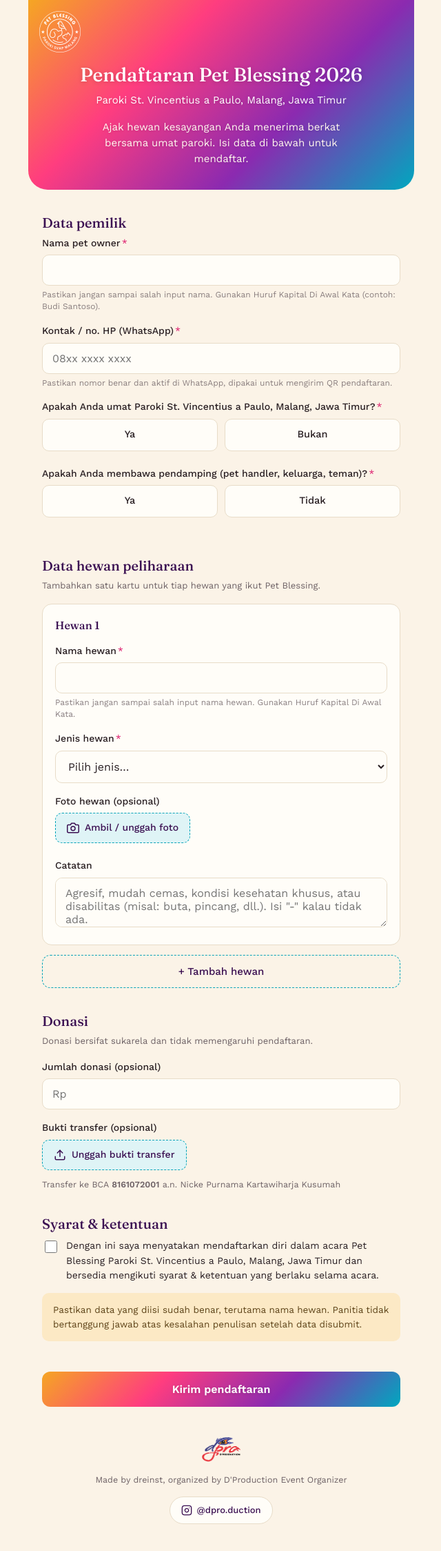
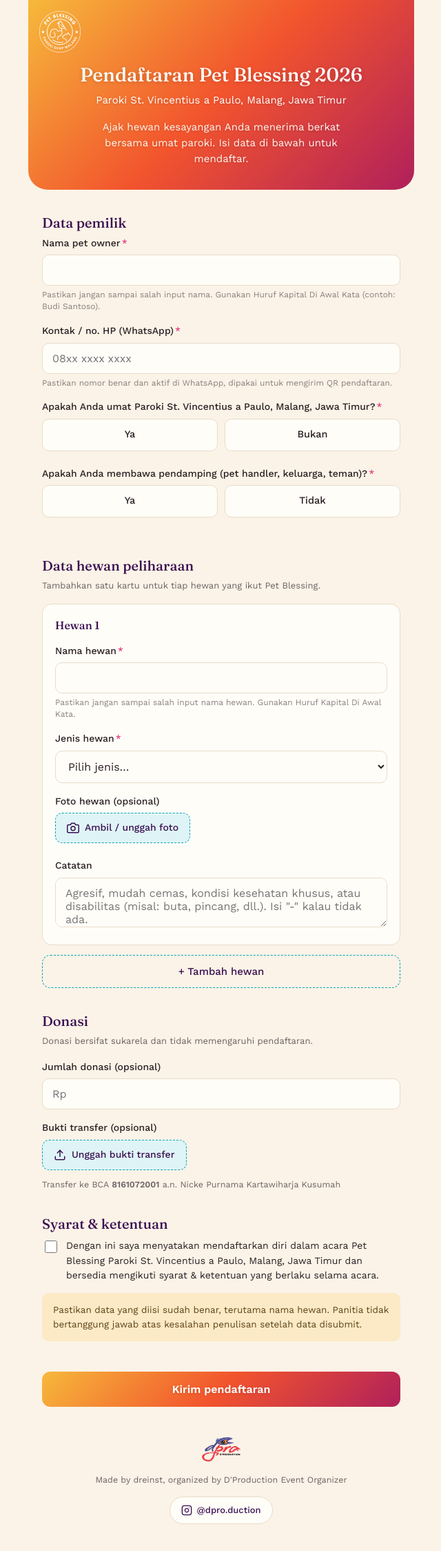
Before and after one commit to dreinst/petblessings, a website: page index.html in a window 1280 px wide. Shown: the whole page at 69% size, without its empty margins (319-959 px from the left). Drawn offline with nearby package versions, Linux system fonts and the light colour scheme.

Commit message:
Ganti gradasi UI dari 4 warna (kesan pelangi) jadi 3 warna hangat senada
Emas - oranye - merah marun (var --gradient-warm), tanpa hijau/biru/ungu
supaya tidak terbaca seperti bendera pelangi. Dipakai di latar header dan
tombol "Kirim pendaftaran", logo tetap putih.

Co-Authored-By: Claude Sonnet 5 <noreply@anthropic.com>

```diff
--- a/index.html
+++ b/index.html
@@ -26,7 +26,7 @@
     --accent-light:#FCE9C5;
     --pink:#E0357B;
     --line:#E8DCC8;
-    --rainbow:linear-gradient(135deg, #F5A623 0%, #FF3D7F 33%, #8B2AB0 66%, #00A8BF 100%);
+    --gradient-warm:linear-gradient(135deg, #F6B93B 0%, #F2542D 50%, #B0205B 100%);
     --danger:#A6423A;
     --danger-bg:#F6E7E5;
     --radius:14px;
@@ -36,7 +36,7 @@
   h1,h2,h3{font-family:'Fraunces',serif;font-weight:500;margin:0;}
   .wrap{max-width:560px;margin:0 auto;padding-bottom:64px;}
 
-  header.hero{position:relative;background:var(--rainbow);color:#fff;padding:92px 24px 32px;border-radius:0 0 28px 28px;text-align:center;}
+  header.hero{position:relative;background:var(--gradient-warm);color:#fff;padding:92px 24px 32px;border-radius:0 0 28px 28px;text-align:center;}
   .hero-logo{position:absolute;top:16px;left:16px;width:60px;height:60px;}
   header.hero h1{font-size:28px;line-height:1.2;color:#fff;text-shadow:0 1px 6px rgb(0 0 0 / .18);}
   header.hero .parish{margin-top:8px;font-size:15px;color:#fff;text-shadow:0 1px 4px rgb(0 0 0 / .15);}
@@ -97,7 +97,7 @@
   .checkbox-row input{margin-top:3px;width:18px;height:18px;accent-color:var(--brand);flex-shrink:0;}
   .checkbox-row label{font-size:14px;font-weight:400;}
 
-  .submit-btn{width:100%;padding:16px;background:var(--rainbow);color:#fff;border:none;border-radius:12px;font-family:'Work Sans',sans-serif;font-size:16px;font-weight:600;cursor:pointer;margin-top:28px;transition:filter .15s ease;text-shadow:0 1px 4px rgb(0 0 0 / .15);}
+  .submit-btn{width:100%;padding:16px;background:var(--gradient-warm);color:#fff;border:none;border-radius:12px;font-family:'Work Sans',sans-serif;font-size:16px;font-weight:600;cursor:pointer;margin-top:28px;transition:filter .15s ease;text-shadow:0 1px 4px rgb(0 0 0 / .15);}
   .submit-btn:hover{filter:brightness(1.08);}
   .submit-btn:disabled{opacity:.6;cursor:not-allowed;filter:none;}
 
```
